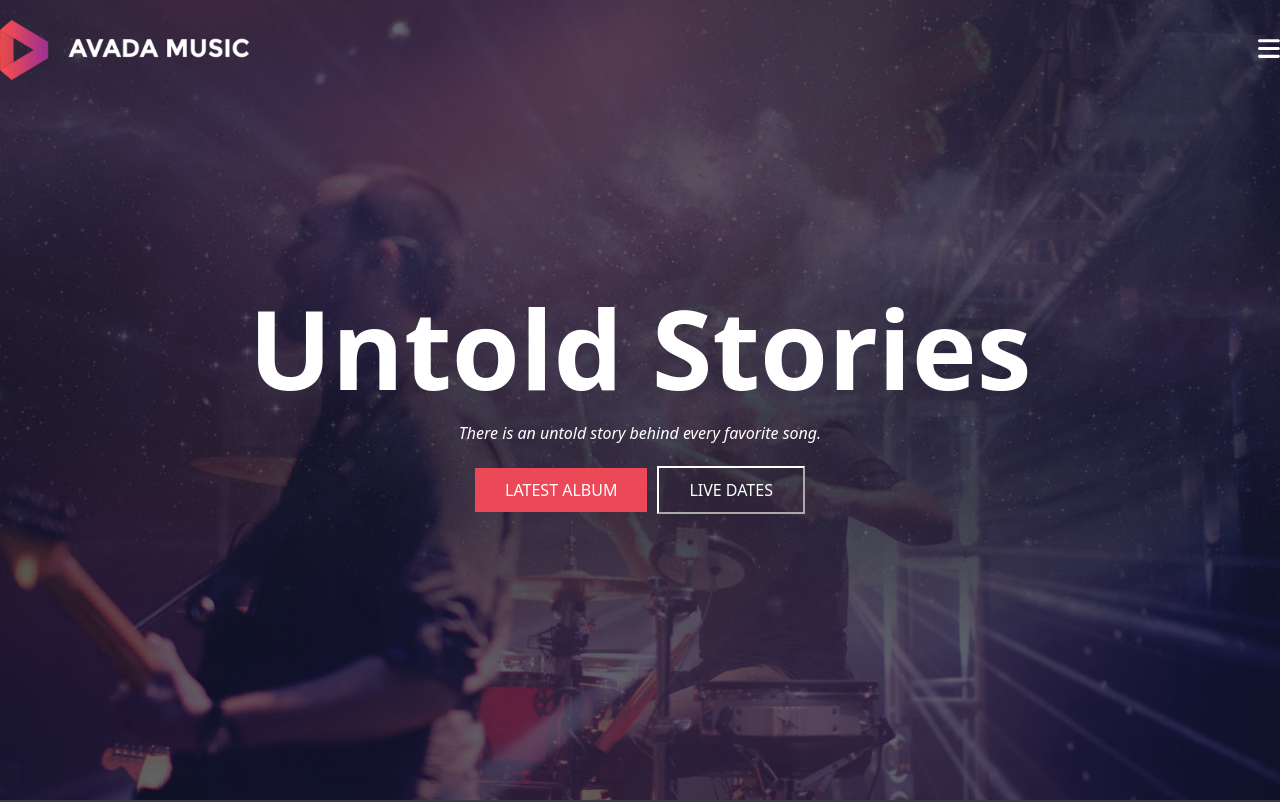
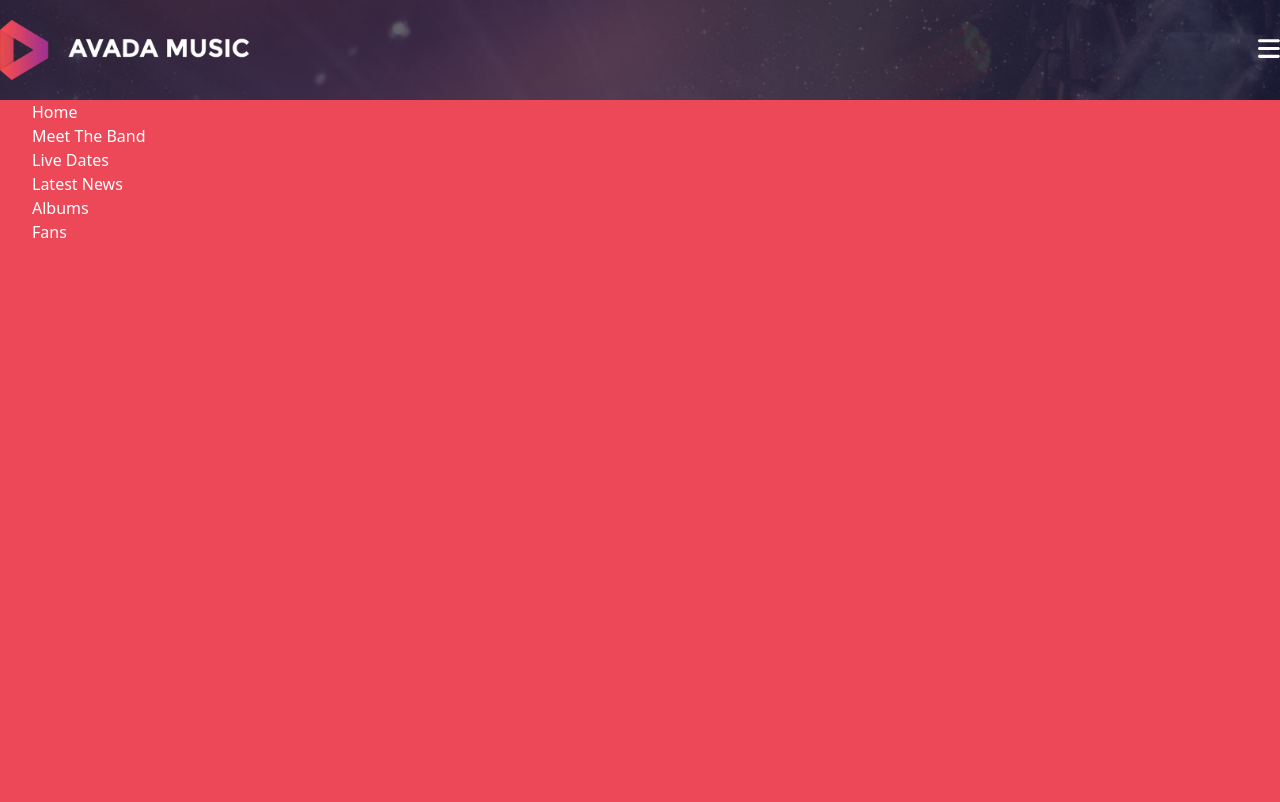
Before and after one commit to MindulaHewadewage/proj-html-vuejs, a Vue app: page / in a window 1280 px wide. Shown: the top 802 px of the page. Built offline with nearby package versions, Linux system fonts and the light colour scheme.

Commit message:
lavorando sul header menu

```diff
--- a/src/components/AppHeader.vue
+++ b/src/components/AppHeader.vue
@@ -21,6 +21,20 @@ export default {
             </header>
         </div>
 
+        <div class="open-menu">
+            <ul>
+                <li>Home</li>
+                <li>Meet The Band </li>
+                <li>Live Dates</li>
+                <li>Latest News</li>
+                <li>Albums</li>
+                <li>Fans</li>
+
+
+
+            </ul>
+        </div>
+
         <div class="jumbotron-content">
             <h1>Untold Stories</h1>
             <p><i>There is an untold story behind every favorite song.</i> </p>
@@ -40,11 +54,23 @@ export default {
     background-position: center;
     background-size: cover;
     height: 100vh;
+    position: relative;
+}
+
+.open-menu {
+    height: 100vh;
+    width: 100%;
+    background-color: #EC4858;
+    position: absolute;
+    color: white;
+
+
 }
 
 .jumbotron-content {
     color: white;
     height: calc(100% - 200px);
+
 
     display: flex;
     flex-direction: column;
--- a/src/components/live-dates/LiveDateCard.vue
+++ b/src/components/live-dates/LiveDateCard.vue
@@ -41,7 +41,7 @@ export default {
     cursor: pointer;
     margin: 10px;
     padding: 10px;
-
+}
 
 .event-name-location {
     display: flex;
@@ -59,10 +59,6 @@ export default {
         margin: 0;
         color: #EC4858;
     }
-    }
-
-
-
 }
 
 .event-information {
```
Lines whose indentation alone changed are shown as unchanged.
